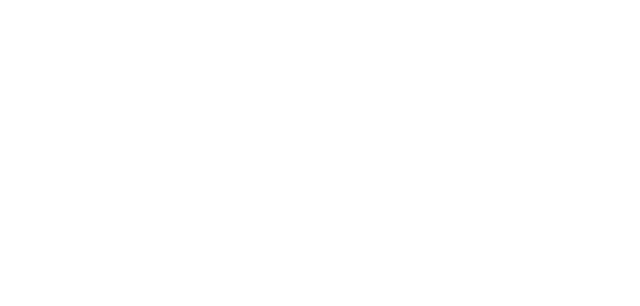
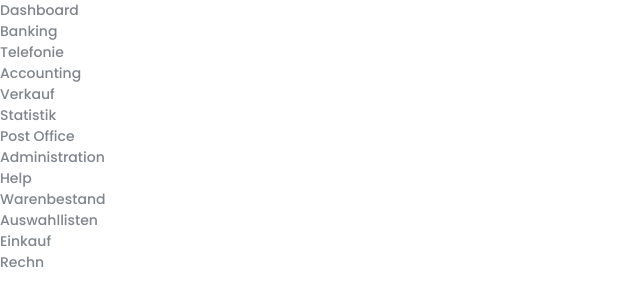
Before and after one commit to bogdan-nazarenko/exonn-tabs, a React (Vite) app: page / in a window 1280 px wide. Shown: the top 306 px of the page, without its empty margins (0-640 px from the left). Built offline with nearby package versions, Linux system fonts and the light colour scheme.

Commit message:
refactor(tabbed-ui/jsx): apply data from tabs array to tags

```diff
--- a/src/ui/TabbedUI.jsx
+++ b/src/ui/TabbedUI.jsx
@@ -1,21 +1,46 @@
+import tabs from "@data/tabs";
 import "./TabbedUI.scss";
 
 const TabbedUI = () => {
     return (
         <div className="tabbed-ui">
             <div className="tabbed-ui__tab-bar" role="tablist">
-                <div className="tabbed-ui__group">
-                    <button role="tab" tabIndex={-1}></button>
+                {tabs.map((tab) => {
+                    const { tabId, title, panelId } = tab;
+
+                    return (
+                        <div className="tabbed-ui__group" key={tabId}>
+                            <button
+                                className="tabbed-ui__tab"
+                                id={tabId}
+                                role="tab"
+                                aria-controls={panelId}
+                                aria-selected="false"
+                                tabIndex={-1}
+                            >
+                                {title}
+                            </button>
                             <button aria-label="Close tab"></button>
                         </div>
+                    );
+                })}
             </div>
 
             <div className="tabbed-ui__content">
+                {tabs.map((tab) => {
+                    const { tabId, panelId } = tab;
+
+                    return (
                         <div
                             className="tabbed-ui__panel"
+                            id={panelId}
                             role="tabpanel"
+                            aria-labelledby={tabId}
                             tabIndex={0}
+                            key={panelId}
                         ></div>
+                    );
+                })}
             </div>
         </div>
     );
```
Lines whose indentation alone changed are shown as unchanged.
